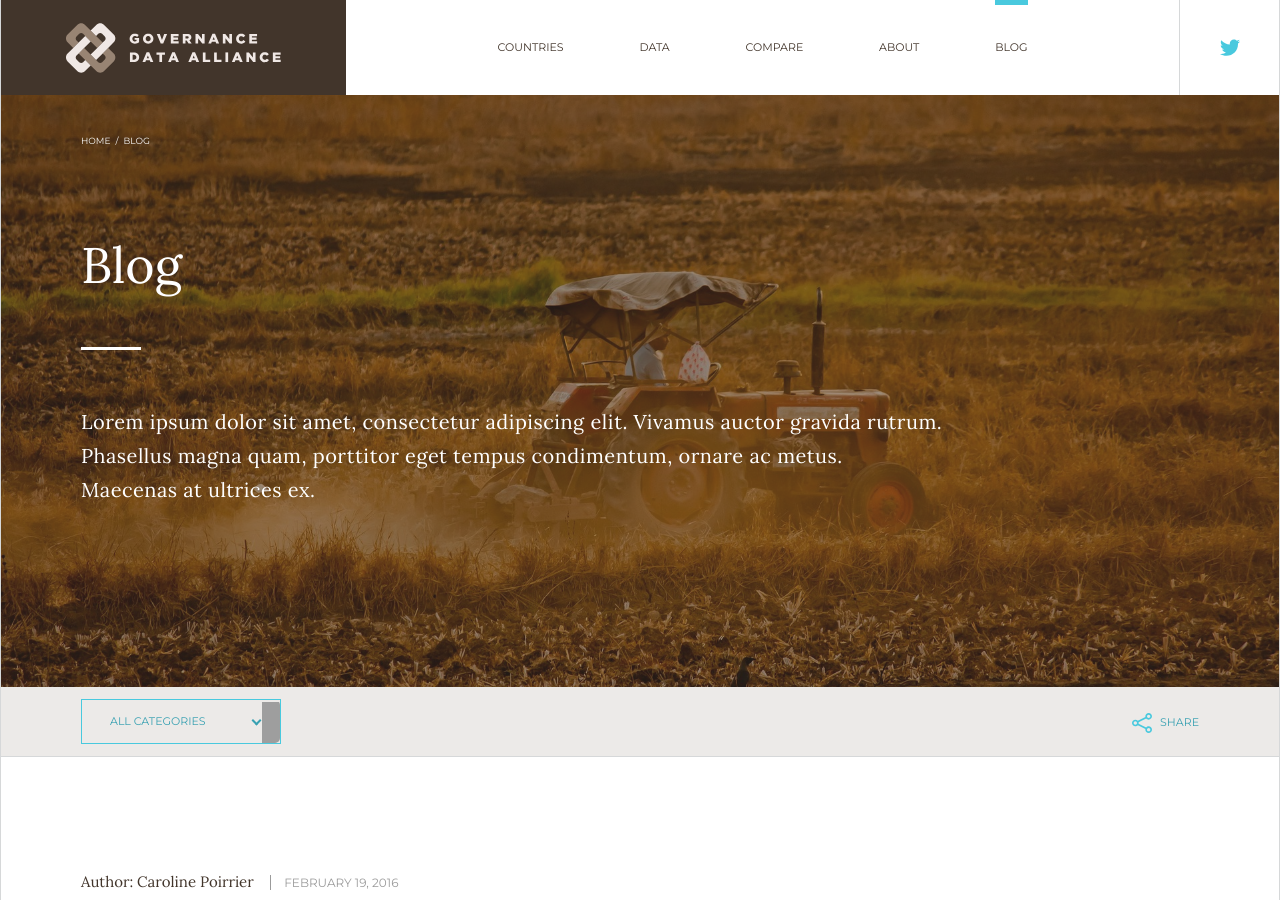
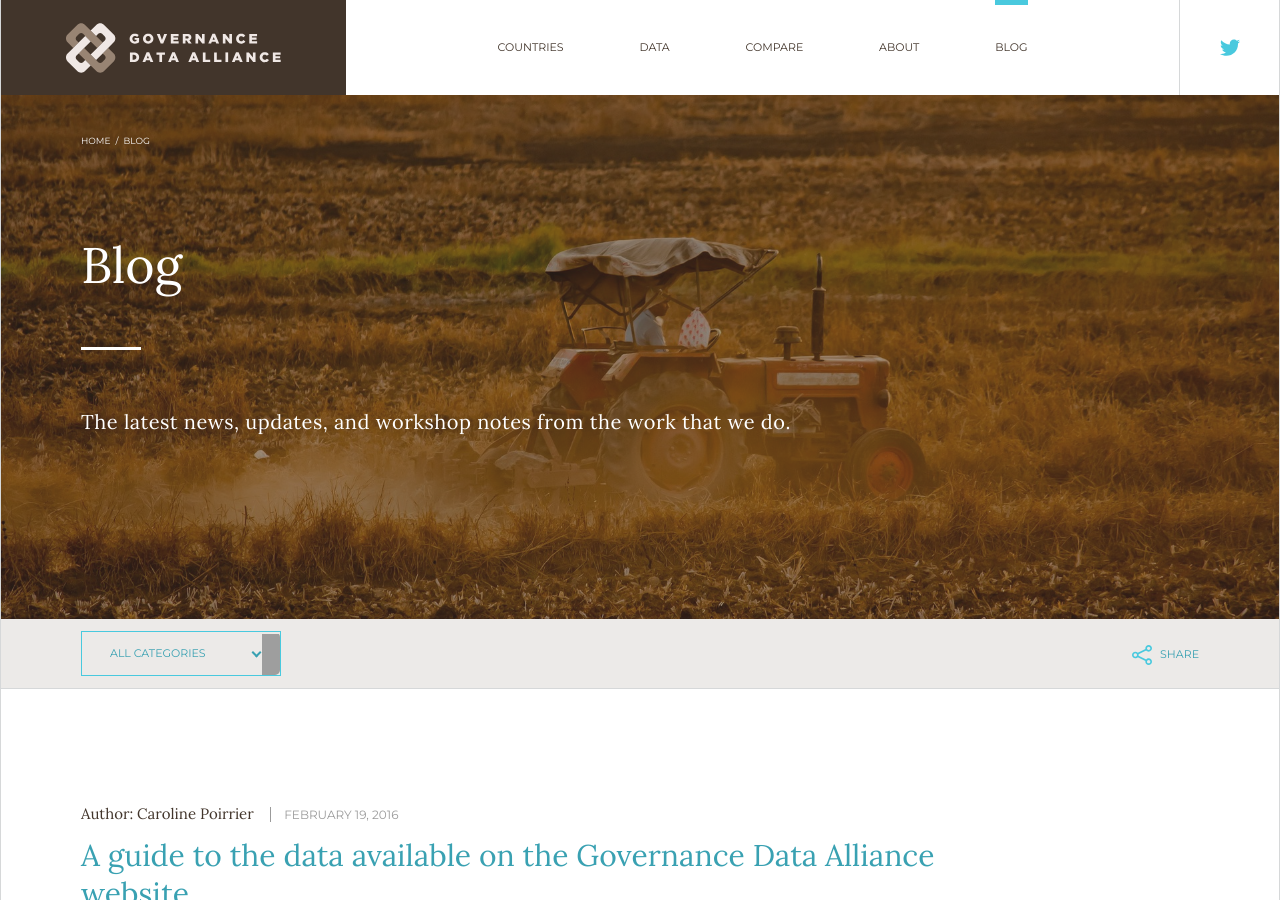
Before and after one commit to GovernanceDataAlliance/GDA-Dashboard, a Jekyll site: the page built from blog/index.html, in a window 1280 px wide and 900 px high. Built offline with Jekyll 4.4.1, drawn with Linux system fonts in a browser that asks for light colours; the list of posts is cut into pages by our own code; grey boxes are pictures that could not be loaded.

Commit message:
Updated index.html

```diff
--- a/blog/index.html
+++ b/blog/index.html
@@ -1,7 +1,13 @@
 ---
+published: true
 layout: blog/index
 title: Blog
-page-name: Blog
-intro-text: Lorem ipsum dolor sit amet, consectetur adipiscing elit. Vivamus auctor gravida rutrum. Phasellus magna quam, porttitor eget tempus condimentum, ornare ac metus. Maecenas at ultrices ex.
+"page-name": Blog
+"intro-text": "The latest news, updates, and workshop notes from the work that we do."
 isBlog: true
+date: ""
+author: ""
+image: ""
+category: ""
+tags: ""
 ---
```
